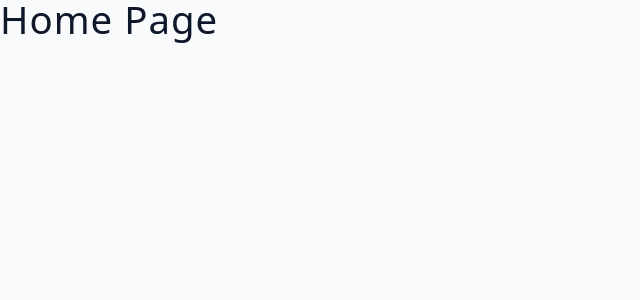
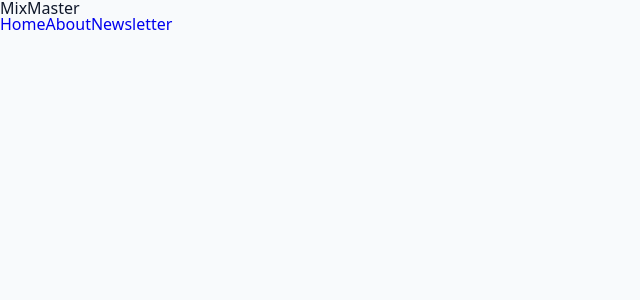
Before and after one commit to Mohamed-Ramadan1/Mix-Master, a React (Vite) app: page / in a window 1280 px wide. Shown: the top 300 px of the page, without its empty margins (0-640 px from the left). Built offline with nearby package versions, Linux system fonts and the light colour scheme.

Commit message:
adding Navbar component.

```diff
--- a/src/App.jsx
+++ b/src/App.jsx
@@ -11,15 +11,26 @@ import {
 const router = createBrowserRouter([
   {
     path: "/",
-    element: <h2>home page</h2>,
-  },
-  {
-    path: "/about",
-    element: (
-      <div>
-        <h2>about page</h2>
-      </div>
-    ),
+    element: <HomeLayout />,
+    children: [
+      {
+        path: "Landing",
+        element: <Landing />,
+      },
+      {
+        path: "Newsletter",
+        element: <Newsletter />,
+      },
+      {
+        path: "Cocktail",
+        element: <Cocktail />,
+      },
+
+      {
+        path: "about",
+        element: <About />,
+      },
+    ],
   },
 ]);
 
--- /dev/null
+++ b/src/components/Navbar.jsx
@@ -0,0 +1,24 @@
+import { NavLink } from "react-router-dom";
+
+const Navbar = () => {
+  return (
+    <nav>
+      <div className="nav-center">
+        <span className="logo">MixMaster</span>
+        <div className="nav-links">
+          <NavLink to="/" className="nav-link">
+            Home
+          </NavLink>
+          <NavLink to="/about" className="nav-link">
+            About
+          </NavLink>
+          <NavLink to="/newsletter" className="nav-link">
+            Newsletter
+          </NavLink>
+        </div>
+      </div>
+    </nav>
+  );
+};
+
+export default Navbar;
--- a/src/pages/HomeLayout.jsx
+++ b/src/pages/HomeLayout.jsx
@@ -1,7 +1,12 @@
-import React from "react";
-
+import { Outlet } from "react-router-dom";
+import Navbar from "../components/Navbar";
 const HomeLayout = () => {
-  return <div></div>;
+  return (
+    <>
+      <Navbar />
+      <Outlet />
+    </>
+  );
 };
 
 export default HomeLayout;
```
